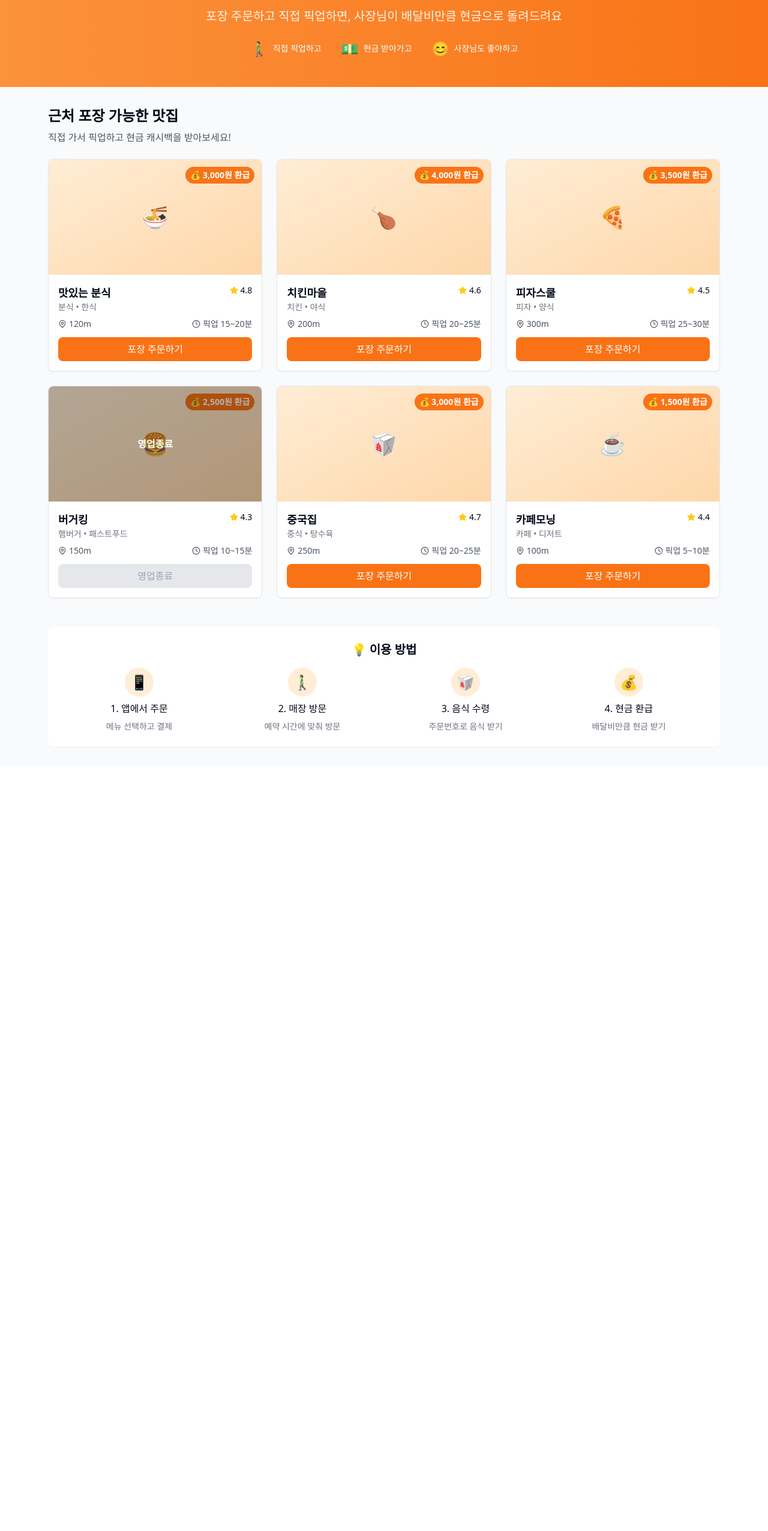
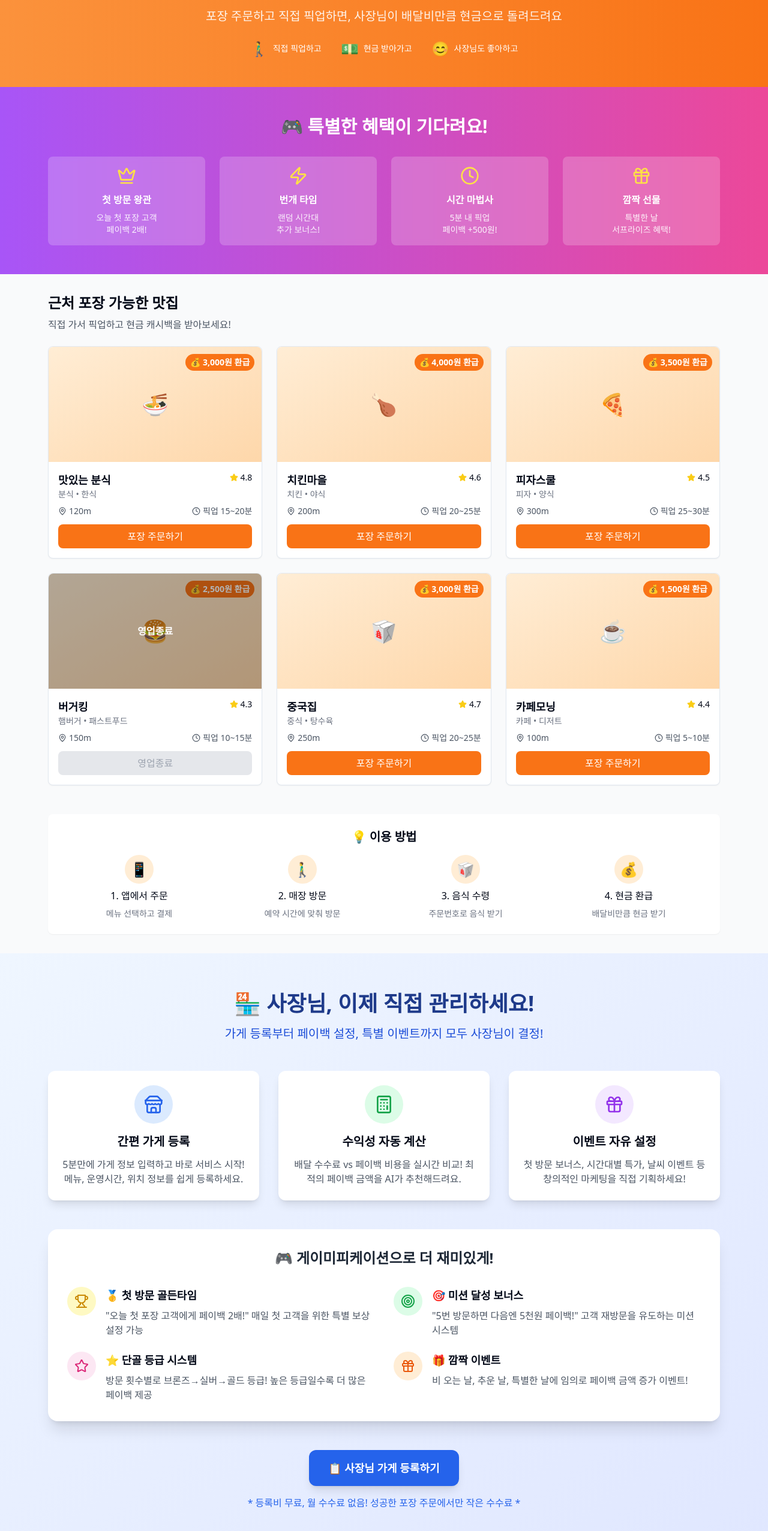
Before and after one commit to joon6093/lv3-vibe-coding, a React (Vite) app: page / in a window 1280 px wide. Shown: the part 160-2712 px from the top of the page at 60% size. Before the commit the page ends 1437 px from the top, so only its background shows below. Built offline with nearby package versions, Linux system fonts and the light colour scheme.

Commit message:
feat: Add store registration and gamification
Allow store owners to register their stores and set cashback amounts. Implement gamification features, such as offering incentives for the first customers.

```diff
--- /dev/null
+++ b/src/components/GameElements.tsx
@@ -0,0 +1,43 @@
+
+import React from 'react';
+import { Crown, Zap, Clock, Gift } from 'lucide-react';
+
+const GameElements = () => {
+  return (
+    <div className="bg-gradient-to-r from-purple-500 to-pink-500 text-white py-12">
+      <div className="max-w-6xl mx-auto px-4">
+        <h2 className="text-3xl font-bold text-center mb-8">
+          🎮 특별한 혜택이 기다려요!
+        </h2>
+
+        <div className="grid grid-cols-1 md:grid-cols-4 gap-6">
+          <div className="bg-white bg-opacity-20 backdrop-blur-sm rounded-lg p-4 text-center">
+            <Crown size={32} className="mx-auto mb-3 text-yellow-300" />
+            <h3 className="font-semibold mb-2">첫 방문 왕관</h3>
+            <p className="text-sm opacity-90">오늘 첫 포장 고객<br/>페이백 2배!</p>
+          </div>
+
+          <div className="bg-white bg-opacity-20 backdrop-blur-sm rounded-lg p-4 text-center">
+            <Zap size={32} className="mx-auto mb-3 text-yellow-300" />
+            <h3 className="font-semibold mb-2">번개 타임</h3>
+            <p className="text-sm opacity-90">랜덤 시간대<br/>추가 보너스!</p>
+          </div>
+
+          <div className="bg-white bg-opacity-20 backdrop-blur-sm rounded-lg p-4 text-center">
+            <Clock size={32} className="mx-auto mb-3 text-yellow-300" />
+            <h3 className="font-semibold mb-2">시간 마법사</h3>
+            <p className="text-sm opacity-90">5분 내 픽업<br/>페이백 +500원!</p>
+          </div>
+
+          <div className="bg-white bg-opacity-20 backdrop-blur-sm rounded-lg p-4 text-center">
+            <Gift size={32} className="mx-auto mb-3 text-yellow-300" />
+            <h3 className="font-semibold mb-2">깜짝 선물</h3>
+            <p className="text-sm opacity-90">특별한 날<br/>서프라이즈 혜택!</p>
+          </div>
+        </div>
+      </div>
+    </div>
+  );
+};
+
+export default GameElements;
--- /dev/null
+++ b/src/components/OwnerSection.tsx
@@ -0,0 +1,130 @@
+
+import React from 'react';
+import { Store, Calculator, Gift, Trophy, Star, Target } from 'lucide-react';
+
+const OwnerSection = () => {
+  return (
+    <div className="bg-gradient-to-br from-blue-50 to-indigo-100 py-16">
+      <div className="max-w-6xl mx-auto px-4">
+        <div className="text-center mb-12">
+          <h2 className="text-3xl md:text-4xl font-bold mb-4 text-blue-900">
+            🏪 사장님, 이제 직접 관리하세요!
+          </h2>
+          <p className="text-xl text-blue-700 mb-8">
+            가게 등록부터 페이백 설정, 특별 이벤트까지 모두 사장님이 결정!
+          </p>
+        </div>
+
+        <div className="grid grid-cols-1 md:grid-cols-2 lg:grid-cols-3 gap-8 mb-12">
+          <div className="bg-white rounded-xl p-6 shadow-lg hover:shadow-xl transition-shadow">
+            <div className="w-16 h-16 bg-blue-100 rounded-full flex items-center justify-center mb-4 mx-auto">
+              <Store className="text-blue-600" size={32} />
+            </div>
+            <h3 className="text-xl font-semibold text-center mb-3">간편 가게 등록</h3>
+            <p className="text-gray-600 text-center">
+              5분만에 가게 정보 입력하고 바로 서비스 시작!
+              메뉴, 운영시간, 위치 정보를 쉽게 등록하세요.
+            </p>
+          </div>
+
+          <div className="bg-white rounded-xl p-6 shadow-lg hover:shadow-xl transition-shadow">
+            <div className="w-16 h-16 bg-green-100 rounded-full flex items-center justify-center mb-4 mx-auto">
+              <Calculator className="text-green-600" size={32} />
+            </div>
+            <h3 className="text-xl font-semibold text-center mb-3">수익성 자동 계산</h3>
+            <p className="text-gray-600 text-center">
+              배달 수수료 vs 페이백 비용을 실시간 비교!
+              최적의 페이백 금액을 AI가 추천해드려요.
+            </p>
+          </div>
+
+          <div className="bg-white rounded-xl p-6 shadow-lg hover:shadow-xl transition-shadow">
+            <div className="w-16 h-16 bg-purple-100 rounded-full flex items-center justify-center mb-4 mx-auto">
+              <Gift className="text-purple-600" size={32} />
+            </div>
+            <h3 className="text-xl font-semibold text-center mb-3">이벤트 자유 설정</h3>
+            <p className="text-gray-600 text-center">
+              첫 방문 보너스, 시간대별 특가, 날씨 이벤트 등
+              창의적인 마케팅을 직접 기획하세요!
+            </p>
+          </div>
+        </div>
+
+        <div className="bg-white rounded-2xl p-8 shadow-xl">
+          <h3 className="text-2xl font-bold text-center mb-8 text-gray-800">
+            🎮 게이미피케이션으로 더 재미있게!
+          </h3>
+
+          <div className="grid grid-cols-1 md:grid-cols-2 gap-8">
+            <div className="space-y-6">
+              <div className="flex items-start space-x-4">
+                <div className="w-12 h-12 bg-yellow-100 rounded-full flex items-center justify-center flex-shrink-0">
+                  <Trophy className="text-yellow-600" size={24} />
+                </div>
+                <div>
+                  <h4 className="font-semibold text-lg mb-2">🥇 첫 방문 골든타임</h4>
+                  <p className="text-gray-600">
+                    "오늘 첫 포장 고객에게 페이백 2배!"
+                    매일 첫 고객을 위한 특별 보상 설정 가능
+                  </p>
+                </div>
+              </div>
+
+              <div className="flex items-start space-x-4">
+                <div className="w-12 h-12 bg-pink-100 rounded-full flex items-center justify-center flex-shrink-0">
+                  <Star className="text-pink-600" size={24} />
+                </div>
+                <div>
+                  <h4 className="font-semibold text-lg mb-2">⭐ 단골 등급 시스템</h4>
+                  <p className="text-gray-600">
+                    방문 횟수별로 브론즈→실버→골드 등급!
+                    높은 등급일수록 더 많은 페이백 제공
+                  </p>
+                </div>
+              </div>
+            </div>
+
+            <div className="space-y-6">
+              <div className="flex items-start space-x-4">
+                <div className="w-12 h-12 bg-green-100 rounded-full flex items-center justify-center flex-shrink-0">
+                  <Target className="text-green-600" size={24} />
+                </div>
+                <div>
+                  <h4 className="font-semibold text-lg mb-2">🎯 미션 달성 보너스</h4>
+                  <p className="text-gray-600">
+                    "5번 방문하면 다음엔 5천원 페이백!"
+                    고객 재방문을 유도하는 미션 시스템
+                  </p>
+                </div>
+              </div>
+
+              <div className="flex items-start space-x-4">
+                <div className="w-12 h-12 bg-orange-100 rounded-full flex items-center justify-center flex-shrink-0">
+                  <Gift className="text-orange-600" size={24} />
+                </div>
+                <div>
+                  <h4 className="font-semibold text-lg mb-2">🎁 깜짝 이벤트</h4>
+                  <p className="text-gray-600">
+                    비 오는 날, 추운 날, 특별한 날에
+                    임의로 페이백 금액 증가 이벤트!
+                  </p>
+                </div>
+              </div>
+            </div>
+          </div>
+        </div>
+
+        <div className="mt-12 text-center">
+          <button className="bg-blue-600 hover:bg-blue-700 text-white font-bold py-4 px-8 rounded-xl text-lg transition-colors shadow-lg">
+            📋 사장님 가게 등록하기
+          </button>
+          <p className="text-blue-600 mt-4">
+            * 등록비 무료, 월 수수료 없음! 성공한 포장 주문에서만 작은 수수료 *
+          </p>
+        </div>
+      </div>
+    </div>
+  );
+};
+
+export default OwnerSection;
--- a/src/pages/Index.tsx
+++ b/src/pages/Index.tsx
@@ -4,6 +4,8 @@ import Header from '../components/Header';
 import HeroSection from '../components/HeroSection';
 import StoreCard from '../components/StoreCard';
 import OrderModal from '../components/OrderModal';
+import OwnerSection from '../components/OwnerSection';
+import GameElements from '../components/GameElements';
 
 const Index = () => {
   const [selectedStore, setSelectedStore] = useState<{name: string, cashback: number} | null>(null);
@@ -83,6 +85,7 @@ const Index = () => {
     <div className="min-h-screen bg-gray-50">
       <Header />
       <HeroSection />
+      <GameElements />
 
       <div className="max-w-6xl mx-auto px-4 py-8">
         <div className="mb-6">
@@ -135,6 +138,8 @@ const Index = () => {
         </div>
       </div>
 
+      <OwnerSection />
+
       <OrderModal
         isOpen={selectedStore !== null}
         onClose={handleCloseModal}
```
